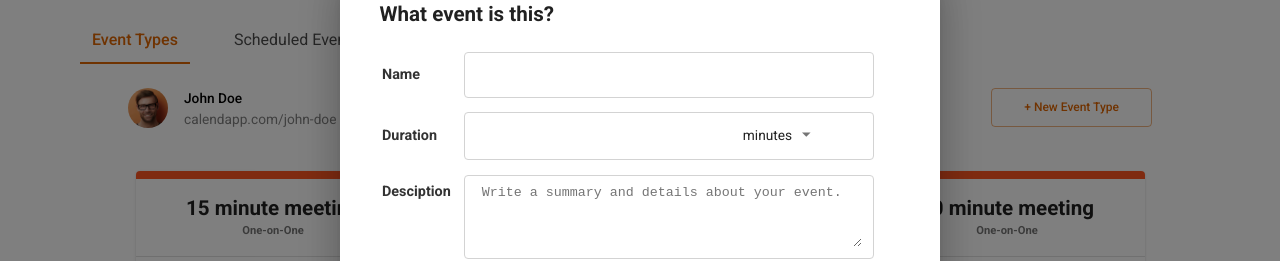
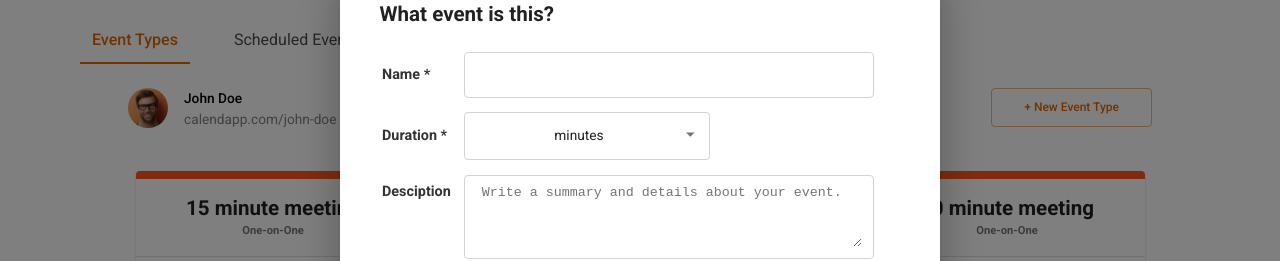
Before and after one commit to hatchways/team-yugioh, a React (Create React App) app in the folder client/: page /home in a window 1280 px wide. Both pictures are taken after a click on the button "+ New Event Type". Shown: the part 171-432 px from the top of the page. Built offline with nearby package versions, Linux system fonts and the light colour scheme; no server answers.

Commit message:
fixed duration styling

```diff
--- a/client/src/components/SelectTabs/EventTypesTab.js
+++ b/client/src/components/SelectTabs/EventTypesTab.js
@@ -289,7 +289,7 @@ export default function EventTypesTab() {
                         >
                             <Grid xs="2" item>
                                 <InputLabel className={classes.label}>
-                                    Name
+                                    Name *
                                 </InputLabel>
                             </Grid>
 
@@ -312,21 +312,21 @@ export default function EventTypesTab() {
                         >
                             <Grid xs="2" item>
                                 <InputLabel className={classes.label}>
-                                    Duration
+                                    Duration *
                                 </InputLabel>
                             </Grid>
 
-                            <Grid xs="10" item>
+                            <Grid xs="6" item>
                                 <Grid
                                     container={true}
                                     direction="row"
                                     alignItems="baseline"
-                                    justify="space-evenly"
+                                    justify="flex-start"
                                     wrap="nowrap"
                                     spacing="2"
                                     className={classes.groupedInput}
                                 >
-                                    <Grid item>
+                                    <Grid xs="4" item>
                                         <Input
                                             label="Duration"
                                             type="number"
@@ -334,15 +334,18 @@ export default function EventTypesTab() {
                                             disableUnderline={true}
                                             inputProps={{
                                                 min: "1",
+                                                style: { textAlign: "right" },
                                             }}
+                                            fullWidth
                                         />
                                     </Grid>
-                                    <Grid item>
+                                    <Grid xs="8" item>
                                         <Select
                                             value={unit}
                                             onChange={handleUnitChange}
                                             label="Units"
                                             disableUnderline={true}
+                                            fullWidth
                                         >
                                             <MenuItem value={"min"}>
                                                 minutes
```
